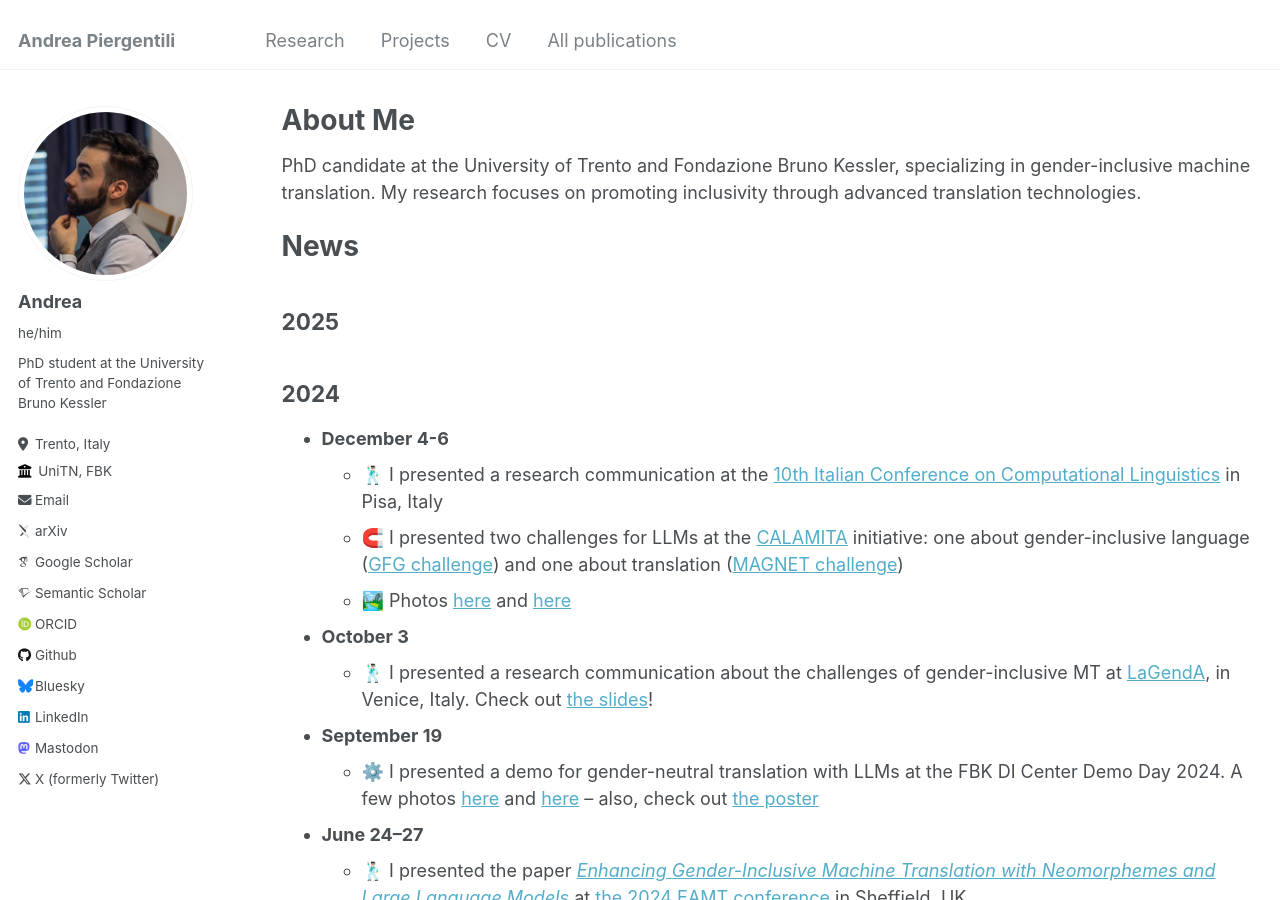
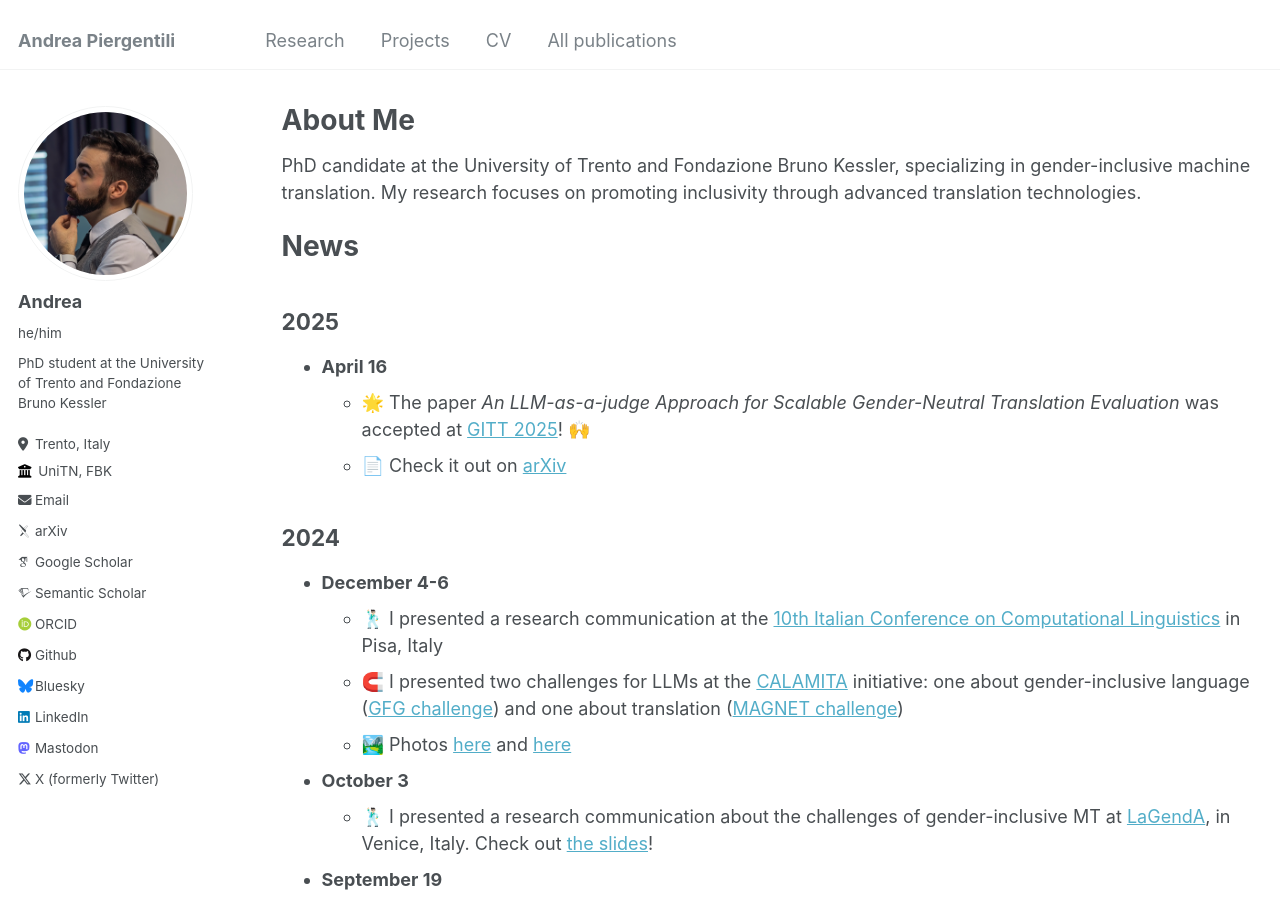
Before and after one commit to apierg/apierg.github.io, a Jekyll site: the page built from _pages/about.md, in a window 1280 px wide and 900 px high. Built offline with Jekyll 4.4.1, drawn with Linux system fonts in a browser that asks for light colours; some web fonts are replaced.

Commit message:
add news

```diff
--- a/_pages/about.md
+++ b/_pages/about.md
@@ -13,6 +13,9 @@ My research focuses on promoting inclusivity through advanced translation techno
 
 # News
 ## 2025
+* **April 16**
+  * 🌟 The paper _An LLM-as-a-judge Approach for Scalable Gender-Neutral Translation Evaluation_ was accepted at [GITT 2025](https://sites.google.com/tilburguniversity.edu/gitt2025/)! 🙌
+  * 📄 Check it out on [arXiv](https://arxiv.org/abs/2504.11934)
 
 ## 2024
 * **December 4-6**
```
